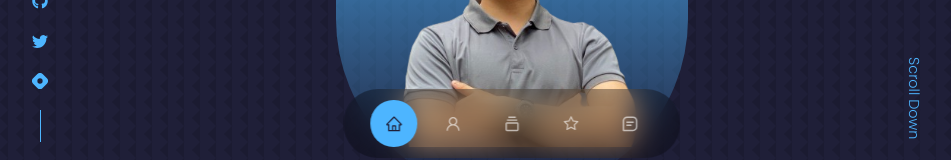
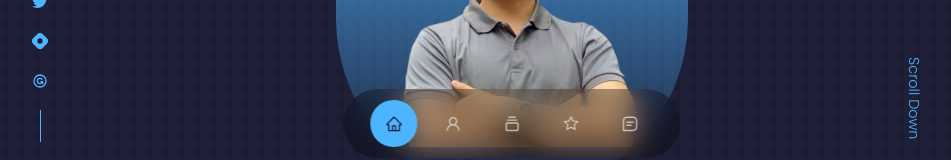
Before and after one commit to johnsethsalazar/personal-portfolio, a React (Create React App) app: page / in a window 1280 px wide. Shown: the part 610-770 px from the top of the page, without its empty margins (128-1079 px from the left). Built offline with nearby package versions, Linux system fonts and the light colour scheme.

Commit message:
Added Gumroad profile

```diff
--- a/package.json
+++ b/package.json
@@ -9,7 +9,7 @@
     "emailjs-com": "^3.2.0",
     "react": "^18.2.0",
     "react-dom": "^18.2.0",
-    "react-icons": "^4.7.1",
+    "react-icons": "^4.8.0",
     "react-scripts": "5.0.1",
     "swiper": "^9.0.2",
     "web-vitals": "^2.1.4"
--- a/src/components/header/HeaderSocials.jsx
+++ b/src/components/header/HeaderSocials.jsx
@@ -3,6 +3,7 @@ import {BsLinkedin} from 'react-icons/bs'
 import {BsTwitter} from 'react-icons/bs'
 import {FaGithub} from 'react-icons/fa'
 import {SiHashnode} from 'react-icons/si'
+import {TbBrandGumroad} from 'react-icons/tb'
 
 const HeaderSocials = () => {
   return (
@@ -11,6 +12,7 @@ const HeaderSocials = () => {
         <a href='https://github.com/johnsethsalazar' target="_blank"><FaGithub /></a>
         <a href='https://twitter.com/salazarjohnseth' target="_blank"><BsTwitter /></a>
         <a href='https://johnsethsalazar.hashnode.dev/' target="_blank"><SiHashnode /></a>
+        <a href='https://johnsethsalazar.gumroad.com/' target="_blank"><TbBrandGumroad /></a>
     </div>
   )
 }
```
Also changed, not shown: 1 other file (tests, documents, lock files or other folders).
